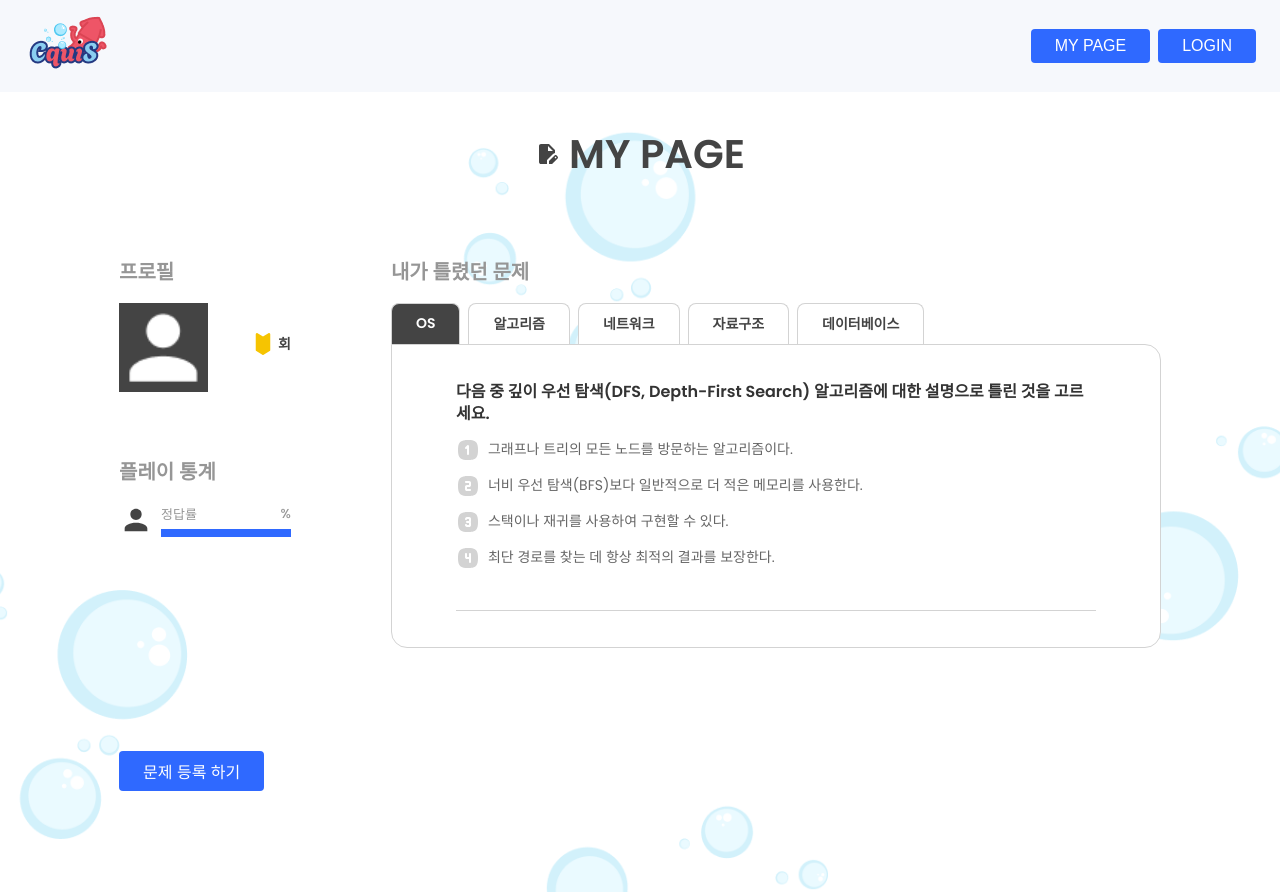
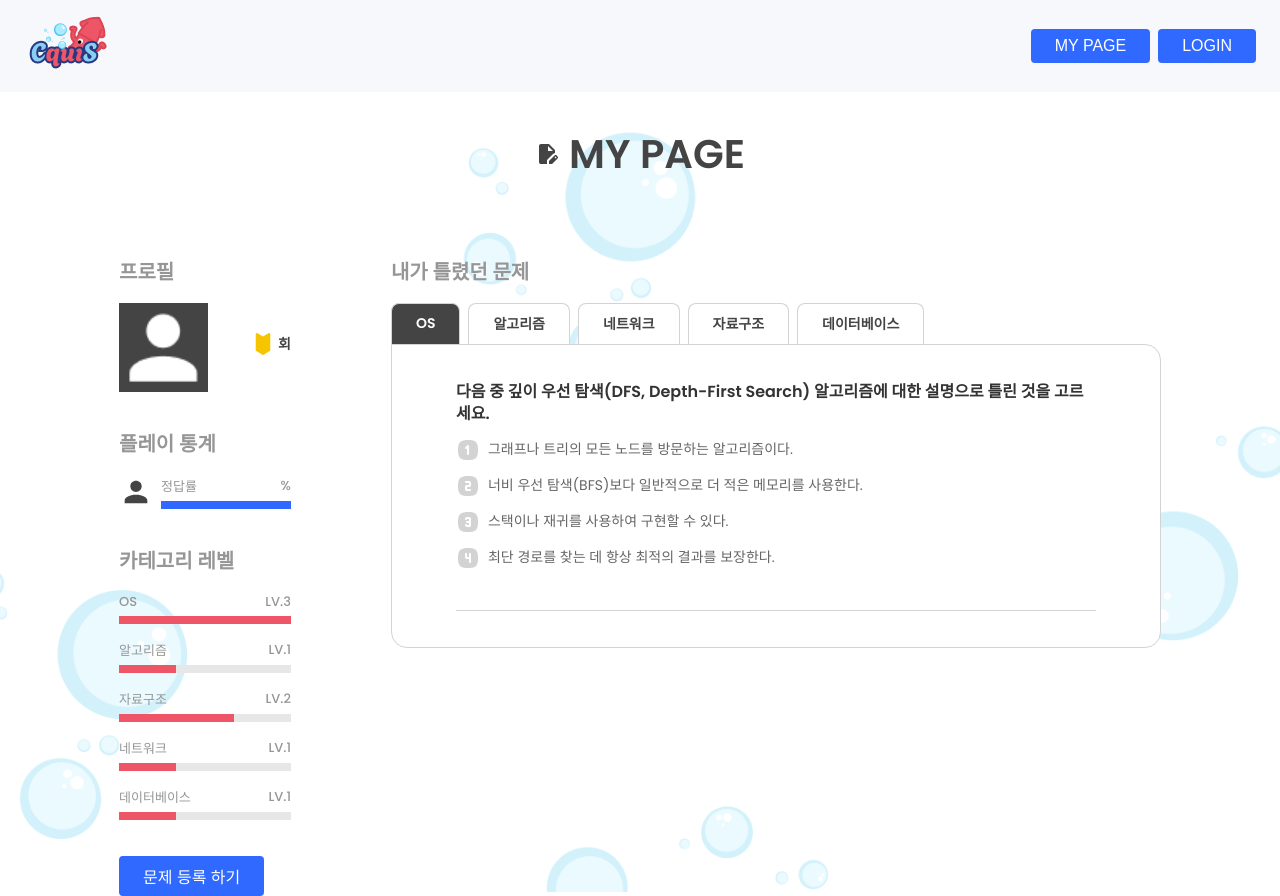
Before and after one commit to Jungle-CQuiS/Frontend, a React (Create React App) app: page /mypage in a window 1280 px wide. Built offline with nearby package versions, Linux system fonts and the light colour scheme; no server answers; sample sign-in values are in the browser's storage.

Commit message:
Feat: Publishing user category level in mypage

```diff
--- a/src/modules/mypage/components/left/index.tsx
+++ b/src/modules/mypage/components/left/index.tsx
@@ -1,6 +1,6 @@
 import { useNavigate } from "react-router-dom";
 import { PrimaryButtonMedium } from "../../../../components/buttons/styled";
-import { MyPageLeftWrap, MyPageProfileWrap, MyPageProfileImg, MyPageProfileTextWrap, MyPageProfileNameWrap, MyPageProfileName, MyPageProfileHonorWrap, MyPageProfileHonorImg, MyPageProfileHonor, MyPageProfileEmail, MyPagePlayStatistics, MyPagePlayStatisticsBar, MyPagePlayStatisticsBarContainer, MyPagePlayStatisticsBarText, MyPagePlayStatisticsBarTextWrap, MyPagePlayStatisticsBarWrap, MyPagePlayStatisticsImg, MyPageLeftButtonWrap } from "./styled";
+import { MyPageLeftWrap, MyPageProfileWrap, MyPageProfileImg, MyPageProfileTextWrap, MyPageProfileNameWrap, MyPageProfileName, MyPageProfileHonorWrap, MyPageProfileHonorImg, MyPageProfileHonor, MyPageProfileEmail, MyPagePlayStatistics, MyPagePlayStatisticsBar, MyPagePlayStatisticsBarContainer, MyPagePlayStatisticsBarText, MyPagePlayStatisticsBarTextWrap, MyPagePlayStatisticsBarWrap, MyPagePlayStatisticsImg, MyPageLeftButtonWrap, MyPagePlayStatisticsBarRed } from "./styled";
 import { MyPageLabel, MyPageWrap } from "../../../../pages/mypage/styled";
 import { useEffect, useState } from "react";
 
@@ -10,6 +10,14 @@ export default function MyPageLeftSection() {
     const [userCorrectRate, setUserCorrectRate] = useState('');
     const [userHonorCount, setUserHonorCount] = useState('');
     const navigate = useNavigate();
+    const [categoryLevels, setCategoryLevels] = useState([
+        { name: 'OS', level: 3 },
+        { name: '알고리즘', level: 1 },
+        { name: '자료구조', level: 2 },
+        { name: '네트워크', level: 1 },
+        { name: '데이터베이스', level: 1 }
+    ]);
+
     const handleAddProblem = () => {
         navigate("/mypage/addProblem");
     }
@@ -74,38 +82,6 @@ export default function MyPageLeftSection() {
         }
     }
 
-    // const updateWrongQuestion = async () => {
-    //     try {
-    //         const userAccessToken = localStorage.getItem("AccessToken");
-    //         const userUuid = localStorage.getItem("uuid");
-    //         const API_URL = `api/users/quiz-statistics`;   // 수정필요
-
-    //         const response = await fetch(API_URL, {
-    //             method: "POST",
-    //             headers: {
-    //                 "Authorization": `Bearer ${userAccessToken}`,
-    //                 "uuid": `${userUuid}`,
-    //                 "RefreshToken": `${localStorage.getItem("RefreshToken")}`,
-    //                 "Content-Type": "application/json"
-    //             },
-    //             body: JSON.stringify({
-    //                 singleCorrectRate: "string",
-    //                 multiHonorCount: "number"
-    //             })
-    //         });
-
-    //         if (response.ok) {
-    //             const data = await response.json();
-    //             setUserCorrectRate(data.data.singleCorrectRate);   // 수정필요
-    //             setUserHonorCount(data.data.multiHonorCount);   // 수정필요
-    //         } else {
-    //             console.error("명예 정보를 받아오는데 실패하였습니다.");
-    //         }
-    //     } catch (error) {
-    //         console.error("명예 정보를 받아오는데 실패하였습니다.", error);
-    //     }
-    // }
-
     useEffect(() => {
         updateUserInfo();
         updateStatic();
@@ -146,6 +122,22 @@ export default function MyPageLeftSection() {
                     </MyPagePlayStatisticsBarContainer>
                 </MyPagePlayStatistics>
             </MyPageWrap>
+            <MyPageWrap>
+                <MyPageLabel>카테고리 레벨</MyPageLabel>
+                {categoryLevels.map((category, index) => (
+                    <MyPagePlayStatistics key={index}>
+                        <MyPagePlayStatisticsBarContainer>
+                            <MyPagePlayStatisticsBarTextWrap>
+                                <MyPagePlayStatisticsBarText>{category.name}</MyPagePlayStatisticsBarText>
+                                <MyPagePlayStatisticsBarText>LV.{category.level}</MyPagePlayStatisticsBarText>
+                            </MyPagePlayStatisticsBarTextWrap>
+                            <MyPagePlayStatisticsBarWrap>
+                                <MyPagePlayStatisticsBarRed  style={{ width: `${(category.level / 3) * 100}%` }} />
+                            </MyPagePlayStatisticsBarWrap>
+                        </MyPagePlayStatisticsBarContainer>
+                    </MyPagePlayStatistics>
+                ))}
+            </MyPageWrap>
             <MyPageLeftButtonWrap>
                 <PrimaryButtonMedium onClick={handleAddProblem}>문제 등록 하기</PrimaryButtonMedium>
             </MyPageLeftButtonWrap>
--- a/src/modules/mypage/components/left/styled.ts
+++ b/src/modules/mypage/components/left/styled.ts
@@ -3,15 +3,9 @@ import styled from "styled-components";
 export const MyPageLeftWrap = styled.div`
     display: flex;
     flex-direction: column;
-    gap: 64px;
+    gap: 36px;
 `;
 
-export const MyPageWrap = styled.div`
-    background-color: #fff;
-    padding: 16px;
-    border-radius: 8px;
-    box-shadow: 0 4px 8px rgba(0, 0, 0, 0.1);
-`;
 
 export const MyPageLabel = styled.div`
     font-size: 18px;
@@ -110,7 +104,11 @@ export const MyPagePlayStatisticsBar = styled.div`
     background-color: #2F69FF;
 `;
 
+export const MyPagePlayStatisticsBarRed = styled.div`
+    height: 100%;
+    background-color: #EE5567;
+`;
+
 
 export const MyPageLeftButtonWrap = styled.div`
-    margin-top: 150px;
 `;
```
